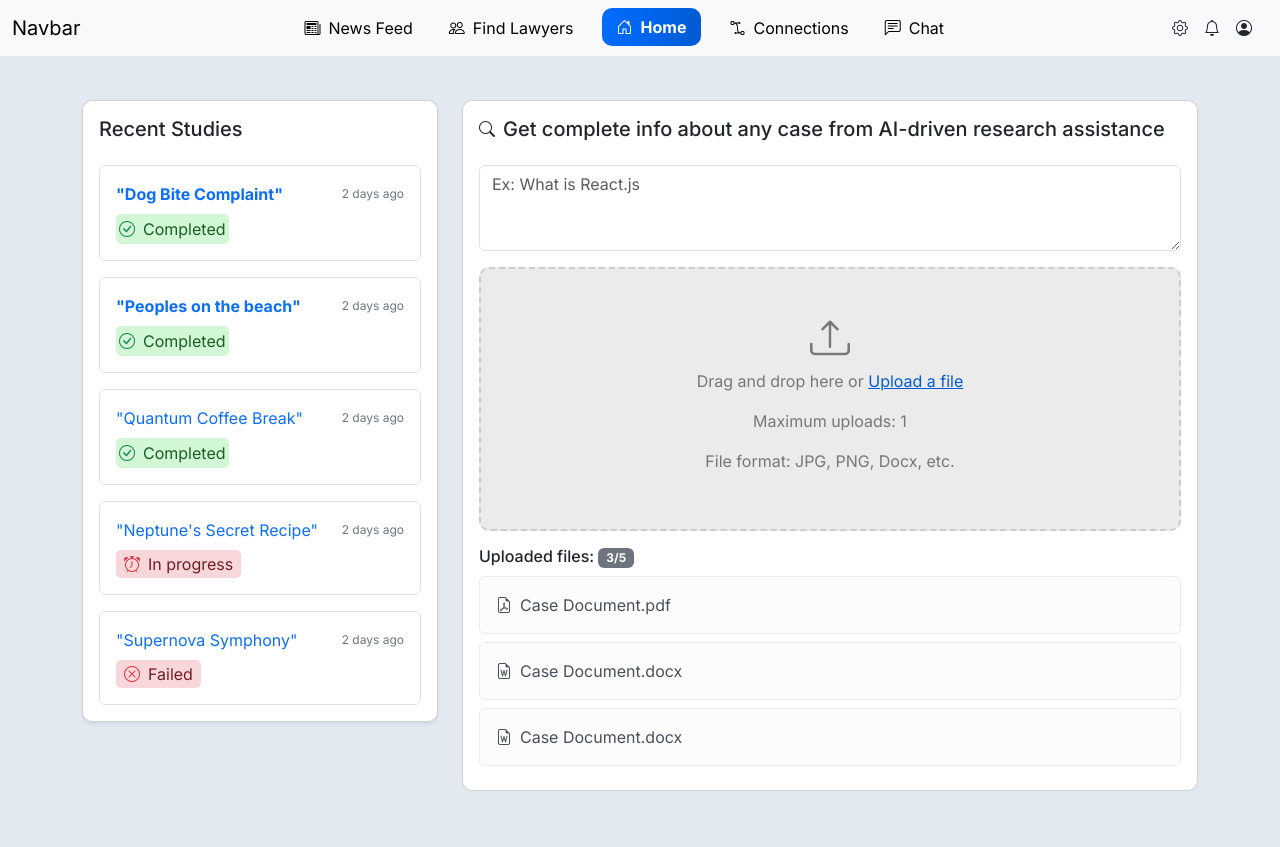
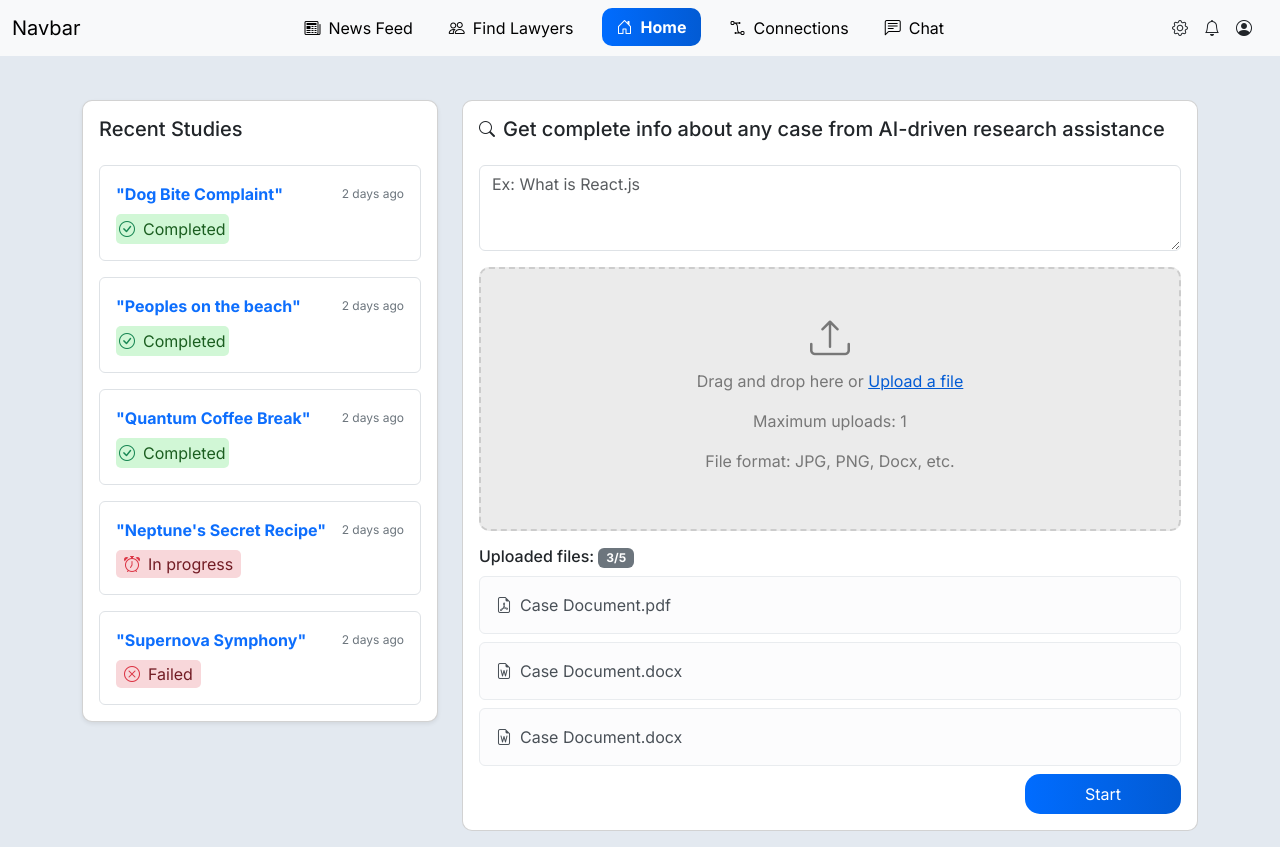
Before and after one commit to prathmeshpote99/react_task, a React (Create React App) app: page / in a window 1280 px wide. Before the commit the page ends 807 px from the top, so only its background shows below. Built offline with nearby package versions, Linux system fonts and the light colour scheme.

Commit message:
Feat: Add Navbar and Home Page with complete routing

```diff
--- a/src/App.css
+++ b/src/App.css
@@ -73,3 +73,17 @@ li {
 .upload-box .link:hover {
   color: #0144a2;
 }
+
+.start-button {
+  background: linear-gradient(to left, #025bd4, #006cff);
+  color: white;
+  border: none;
+  border-radius: 15px;
+  padding: 8px 60px;
+  font-size: 16px;
+}
+
+.start-button:hover {
+  background: linear-gradient(to left, #006cff, #025bd4);
+  color: white;
+}
--- a/src/components/Home.jsx
+++ b/src/components/Home.jsx
@@ -53,7 +53,9 @@ const Home = () => {
               </div>
               <div className="border rounded p-3 mb-3">
                 <div className="d-flex justify-content-between align-items-center mb-2">
-                  <div className="text-primary">"Quantum Coffee Break"</div>
+                  <div className="text-primary">
+                    <b>"Quantum Coffee Break"</b>
+                  </div>
                   <div className="text-secondary heading2">2 days ago</div>
                 </div>
                 <div className="d-flex justify-content-between align-items-center">
@@ -67,13 +69,15 @@ const Home = () => {
               </div>
               <div className="border rounded p-3 mb-3">
                 <div className="d-flex justify-content-between align-items-center mb-2">
-                  <div className="text-primary">"Neptune's Secret Recipe"</div>
+                  <div className="text-primary">
+                    <b>"Neptune's Secret Recipe"</b>
+                  </div>
                   <div className="text-secondary heading2">2 days ago</div>
                 </div>
                 <div className="d-flex justify-content-between align-items-center">
                   <div className="failed">
                     <span className="text-danger me-2">
-                      <i class="bi bi-alarm"></i>
+                      <i className="bi bi-alarm"></i>
                     </span>
                     <span>In progress</span>{" "}
                   </div>
@@ -81,7 +85,9 @@ const Home = () => {
               </div>
               <div className="border rounded p-3">
                 <div className="d-flex justify-content-between align-items-center mb-2">
-                  <div className="text-primary">"Supernova Symphony"</div>
+                  <div className="text-primary">
+                    <b>"Supernova Symphony"</b>
+                  </div>
                   <div className="text-secondary heading2">2 days ago</div>
                 </div>
                 <div className="d-flex justify-content-between align-items-center">
@@ -144,6 +150,9 @@ const Home = () => {
                 <i className="bi bi-file-earmark-word me-2"></i>
                 <span>Case Document.docx</span>
               </div>
+              <div className="d-flex justify-content-end">
+                <button className="start-button">Start</button>
+              </div>
             </div>
           </div>
         </div>
```
